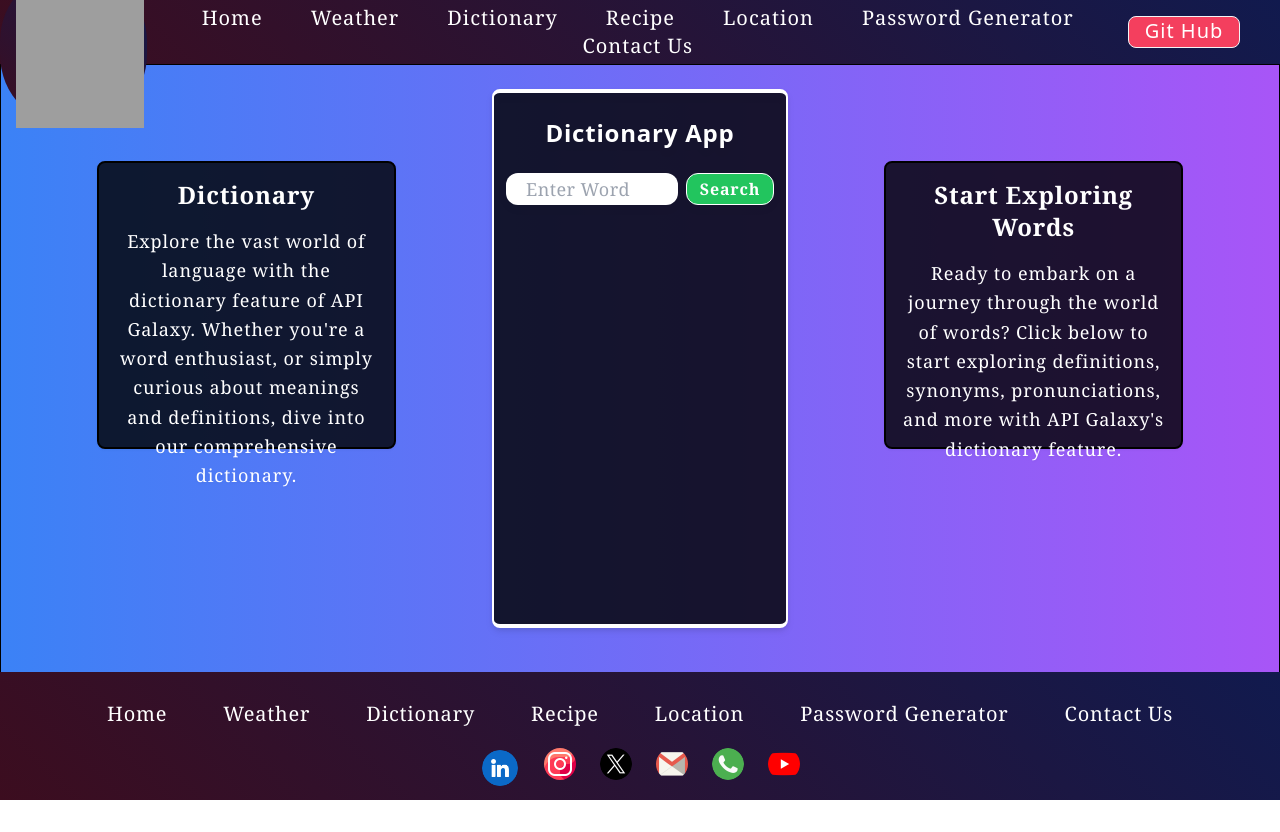
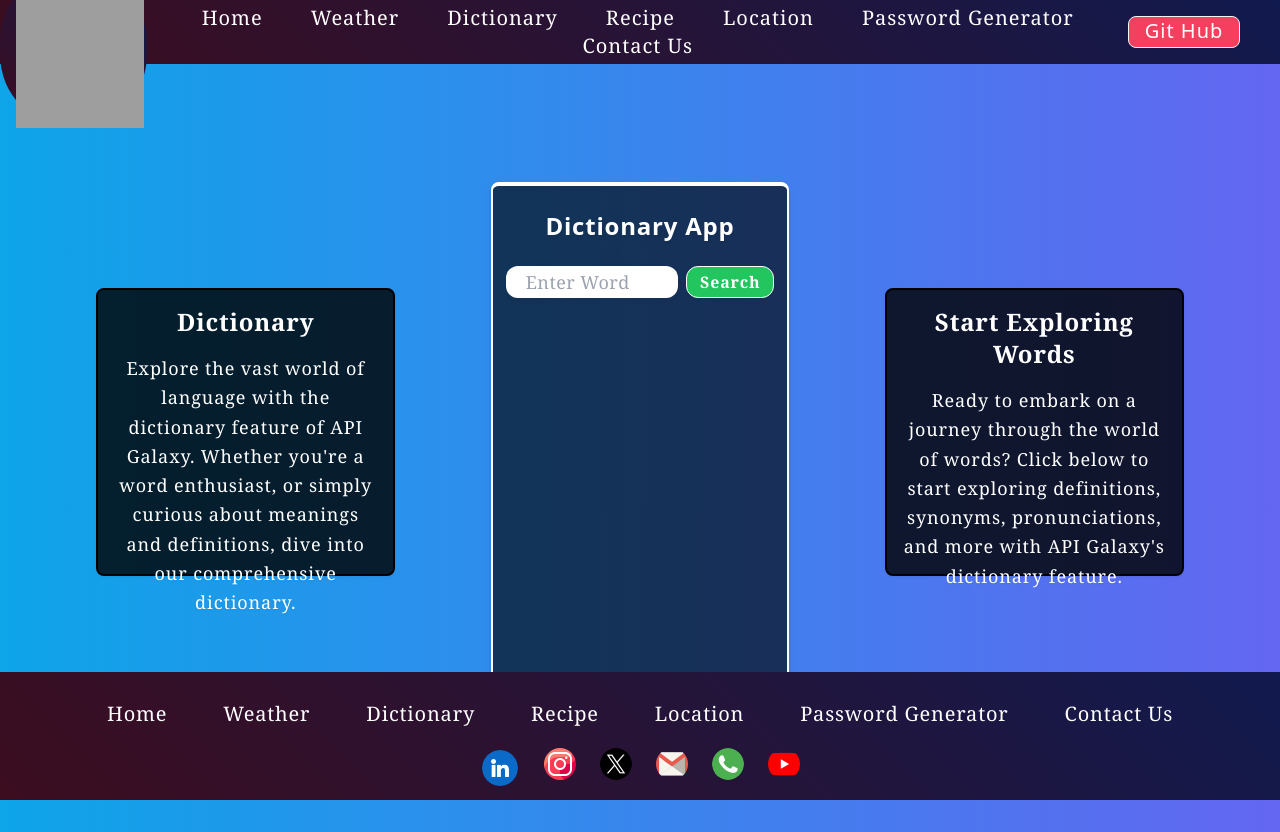
Before and after one commit to Vikash-Bachhety/API-Galaxy, a React (Vite) app: page /Dictionary in a window 1280 px wide. Before the commit the page ends 800 px from the top, so only its background shows below. Built offline with nearby package versions, Linux system fonts and the light colour scheme; grey boxes are pictures that could not be loaded.

Commit message:
Update Dictionary.jsx

```diff
--- a/src/Components/Dictionary.jsx
+++ b/src/Components/Dictionary.jsx
@@ -27,12 +27,12 @@ function Dictionary() {
   };
 
   return (
-    <div className='bg-gradient-to-r from-blue-500 to-purple-500 flex flex-col sm:flex-row bg-center border border-black w-full bg-cover sm:h-[90vh] mt-12 sm:mt-8 left-0 font-serif tracking-wider bg-scroll'>
+    <div className="bg-gradient-to-r from-sky-500 to-indigo-500 flex flex-col items-center justify-center sm:flex-row w-full min-h-screen -z-10 font-serif tracking-wider">
       <div className='scrollLeft sm:w-1/4 w-11/12 h-32 sm:h-72 sm:p-4 flex flex-col sm:gap-y-4 mx-4 mt-12 sm:m-24 bg-black rounded-lg bg-opacity-80 text-white border-black border-2 drop-shadow-sm'>
         <h2 className='text-md sm:text-2xl font-bold'>Dictionary</h2>
         <p className='text-sm sm:text-lg sm:leading-relaxed tracking-wider'>Explore the vast world of language with the dictionary feature of API Galaxy. Whether you're a word enthusiast, or simply curious about meanings and definitions, dive into our comprehensive dictionary.</p>
       </div>
-      <div className='animate h-52 w-5/6 sm:w-1/4 sm:h-3/4 drop-shadow-md ml-8 sm:ml-0 flex flex-col mt-2 mb-3 sm:mb-0 sm:mt-6 sm:hover:scale-95 transition-all duration-1000 bg-black rounded-lg bg-opacity-80 pt-2 sm:py-6 border-x-2 border-y-4 border-white'>
+      <div className="animate h-60 w-5/6 sm:w-1/4 sm:h-[500px] drop-shadow-md flex flex-col mb-3 sm:mb-0 bg-black rounded-lg bg-opacity-60 pt-2 sm:py-6 border-x-2 border-y-4 border-white">
         <h1 className="font-bold text-sm sm:text-2xl sm:mb-2 font-sans text-white">Dictionary App</h1>
         <div className="flex flex-col w-full h-5/6 items-center">
         <div className="flex gap-x-2 sm:w-11/12 sm:h-10 m-4">
```
